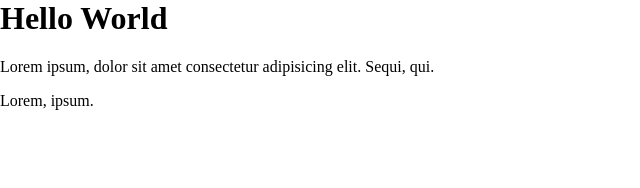
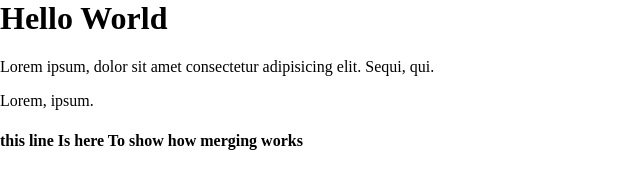
Before and after one commit to Igeorgiev325/test-rep, a plain HTML site: page index.html in a window 1280 px wide. Shown: the whole page, without its empty margins (0-640 px from the left). Drawn offline with Linux system fonts and the light colour scheme.

Commit message:
updated index with emergency fix

```diff
--- a/index.html
+++ b/index.html
@@ -10,5 +10,6 @@
     <h1>Hello World</h1>
     <p>Lorem ipsum, dolor sit amet consectetur adipisicing elit. Sequi, qui.</p>
     <p>Lorem, ipsum.</p>
+    <h4>this line Is here To show how merging works</h4>
 </body>
 </html>
```
